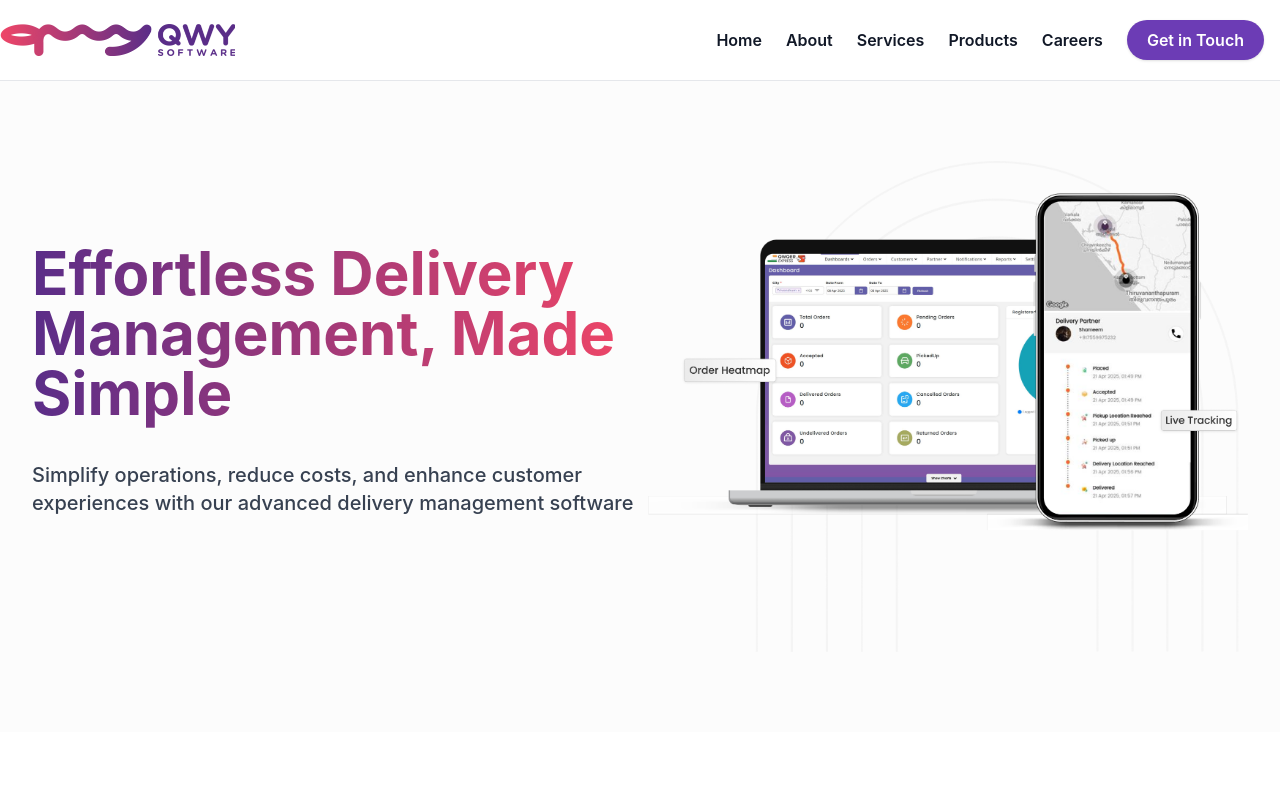
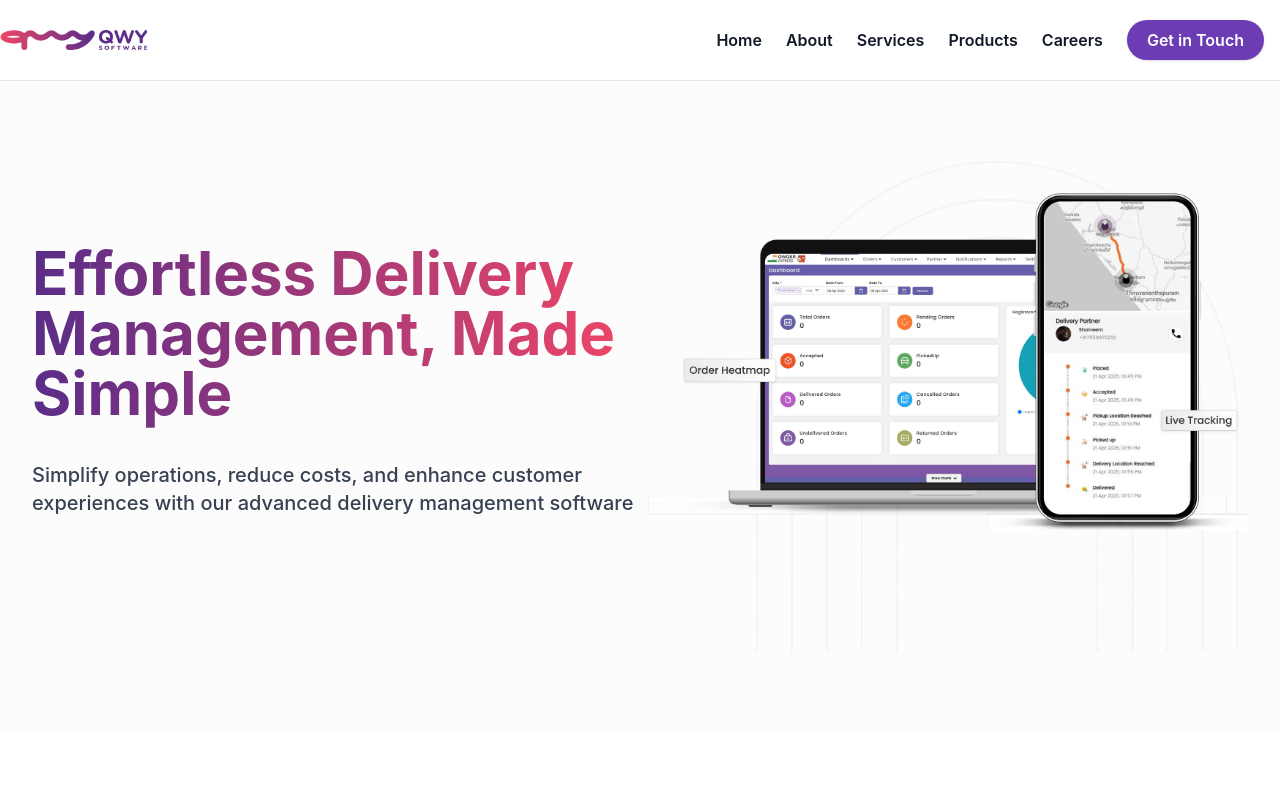
Before and after one commit to Chimera47/qwy, a plain HTML site: page og/index.html in a window 1280 px wide. Shown: the top 800 px of the page. Drawn offline with nearby package versions, Linux system fonts and the light colour scheme.

Commit message:
navigation bar updated

```diff
--- a/og/index.html
+++ b/og/index.html
@@ -62,11 +62,11 @@
 
     <!-- Logo -->
    <!-- Logo -->
-<div class="flex items-center sm:ml-5 lg:-ml-2 xl:-ml-4 2xl:-ml-5 3xl:-ml-[9%] min-w-max">
+<div class="flex items-center sm:ml-5 lg:ml-4 xl:-ml-4 1xl:ml-5 2xl:-ml-[58px] 3xl:-ml-[9%] min-w-max">
   <img
     src="../og/images/Group (1).png"
     alt="QWY Software"
-    class="h-4 sm:h-8 3xl:h-9 3xl:w-[234px] object-contain"/>
+    class="h-4 sm:h-4 md:h-5 lg:h-5 1xl:h-6 2xl:h-8 3xl:h-9 3xl:w-[234px] object-contain"/>
 </div>
 
 
@@ -99,7 +99,7 @@
 
   <!-- Mobile Menu -->
   <div id="mobile-menu"
-    class="hidden flex-col space-y-2 px-4 pb-4 bg-white border-t border-gray-100 transition-all duration-300 lg:hidden">
+    class="hidden flex-col space-y-2 px-4 pb-4 bg-white border-t border-gray-100 transition-all duration-300 lg:hidden sm:">
     <a href="#" class="block text-gray-900 font-medium">Home</a>
     <a href="#" class="block text-gray-900 font-medium">About</a>
     <a href="#" class="block text-gray-900 font-medium">Services</a>
```
